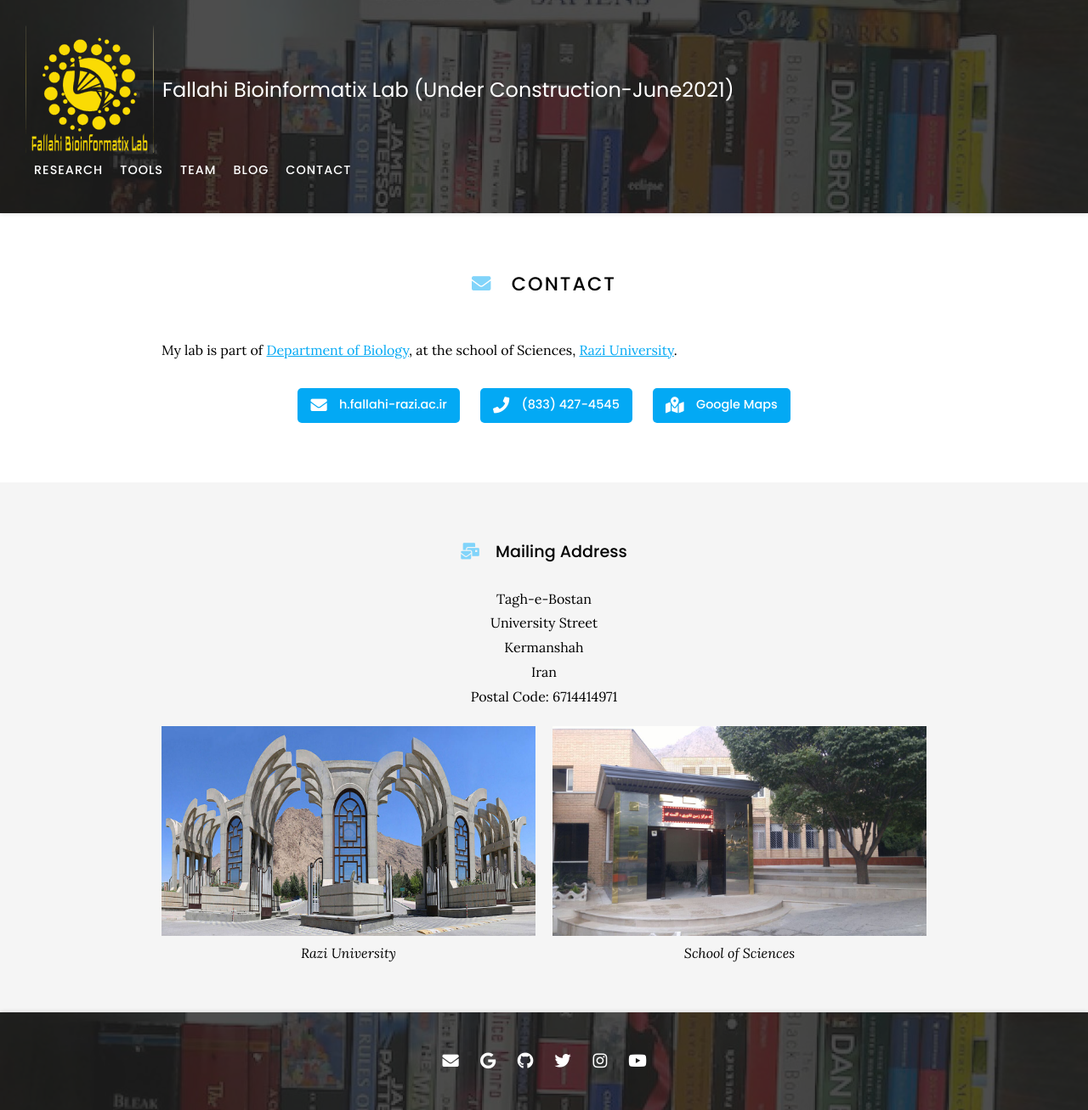
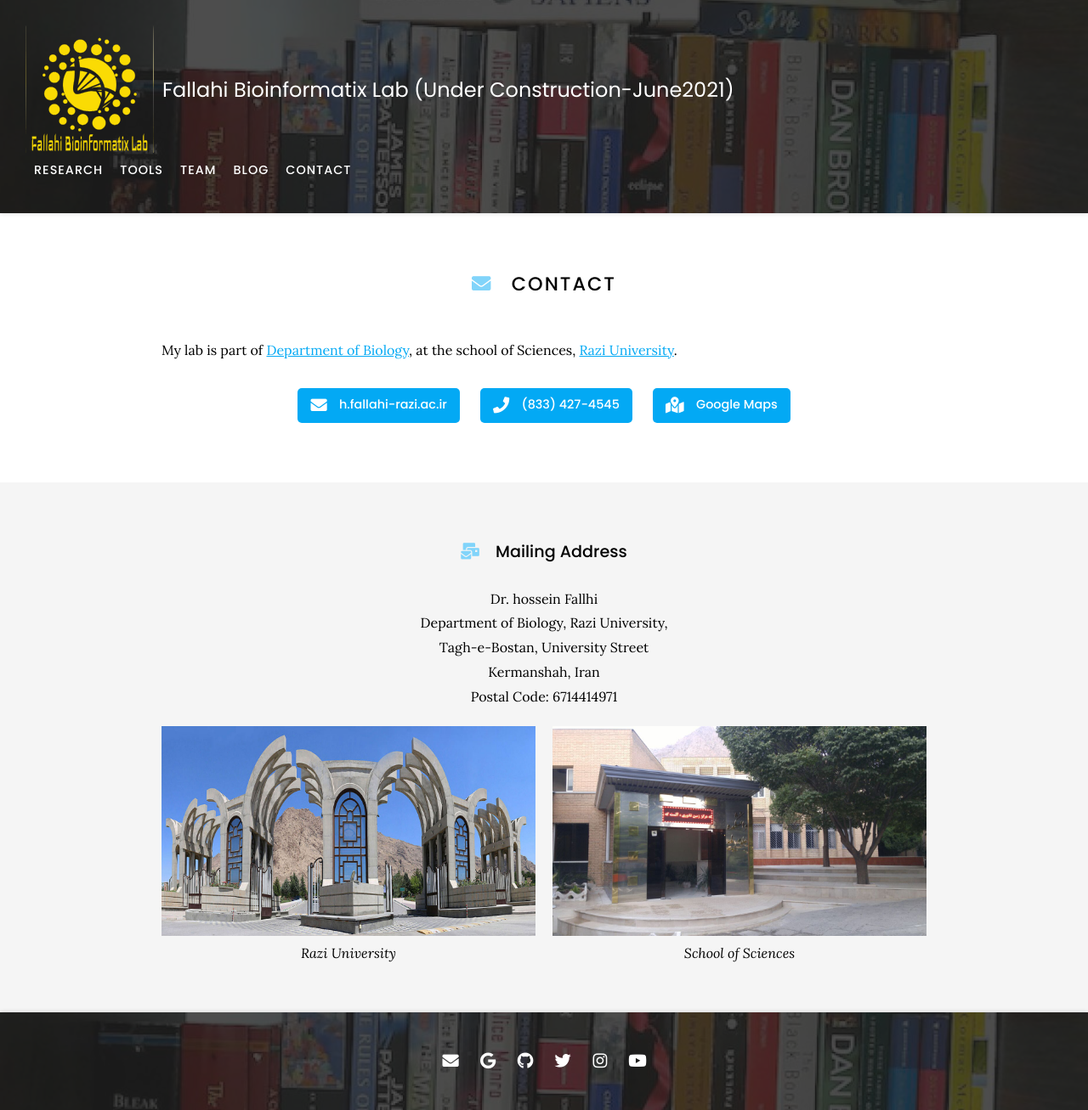
Before and after one commit to Hossein-Fallahi/Fallahi-Bioinformatics-Lab, a Jekyll site: the page built from contact/index.md, in a window 1280 px wide. Shown: the whole page at 85% size. Built offline with Jekyll 4.4.1, drawn with Linux system fonts in a browser that asks for light colours; nearby versions of some CDN libraries.

Commit message:
Update index.md

```diff
--- a/contact/index.md
+++ b/contact/index.md
@@ -43,10 +43,10 @@
 
 ### <i class="fas fa-mail-bulk"></i>Mailing Address
 
-Tagh-e-Bostan
-University Street
-Kermanshah
-Iran
+Dr. hossein Fallhi
+Department of Biology, Razi University,
+Tagh-e-Bostan, University Street
+Kermanshah, Iran
 Postal Code: 6714414971
 {:.center}
 
```
